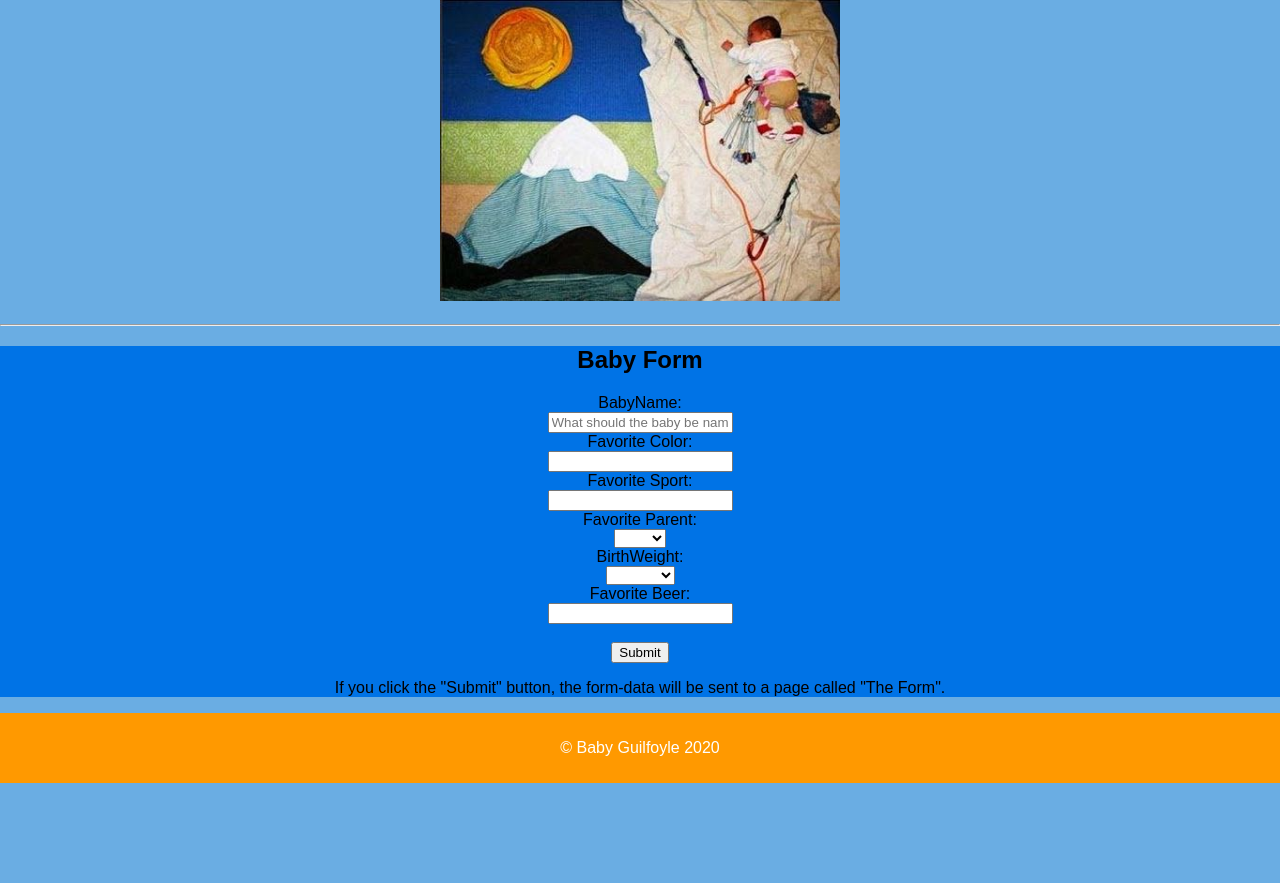
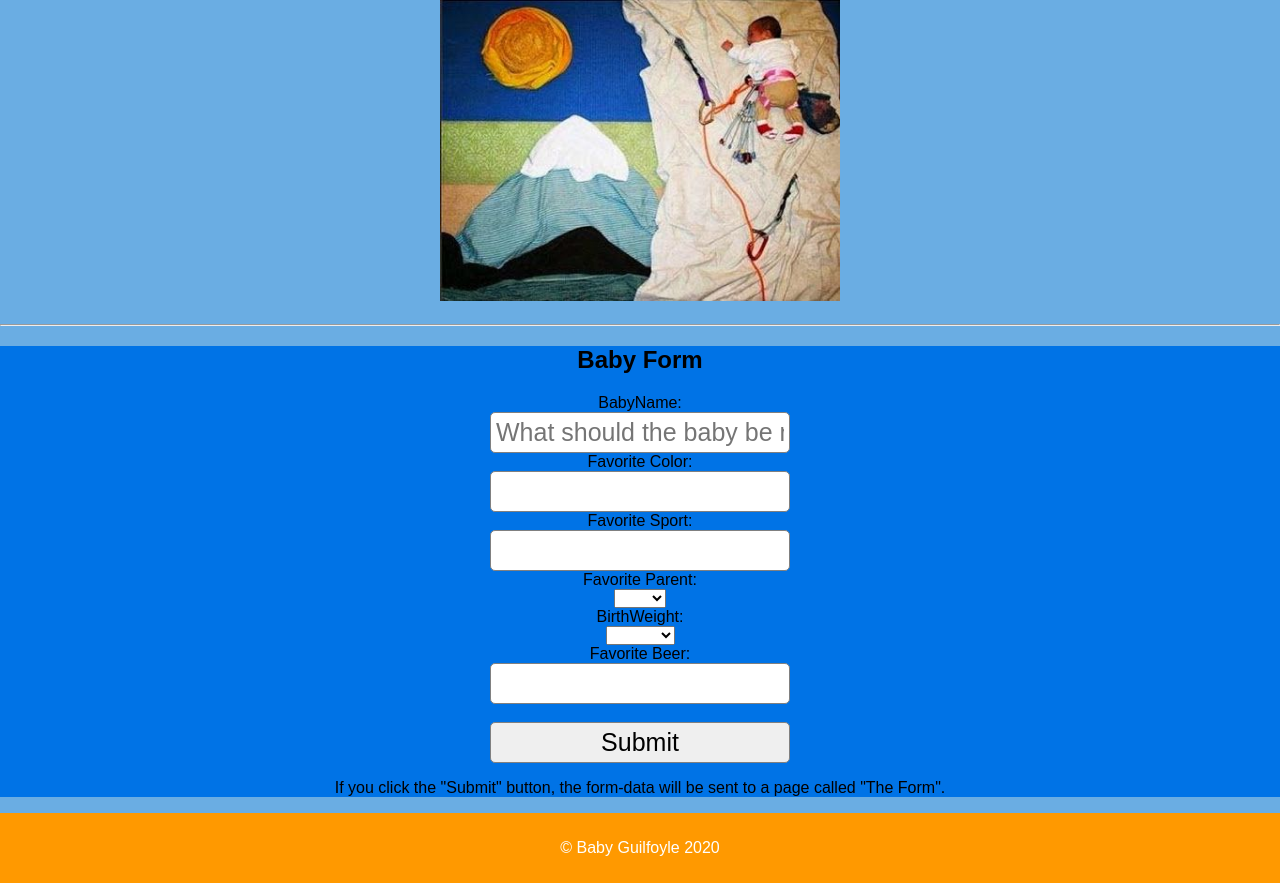
Before and after one commit to Davg99/BabyGuilfoyle, a PHP site: page /Baby_Name.html in a window 1280 px wide. Shown: the part 390-1273 px from the top of the page. Before the commit the page ends 1173 px from the top, so only its background shows below. Run offline with PHP 8.4, Linux system fonts and the light colour scheme.

Commit message:
Update babyg.css

```diff
--- a/babyg.css
+++ b/babyg.css
@@ -41,7 +41,14 @@
 			margin-right:8px;
 			}
 
+		input {
 
+			padding: 5px;
+			font-size: 25px;
+			border-radius: 5px;
+			border: 1px solid grey;
+			width:300px;
+		}
 
 
 		.clear {
```
